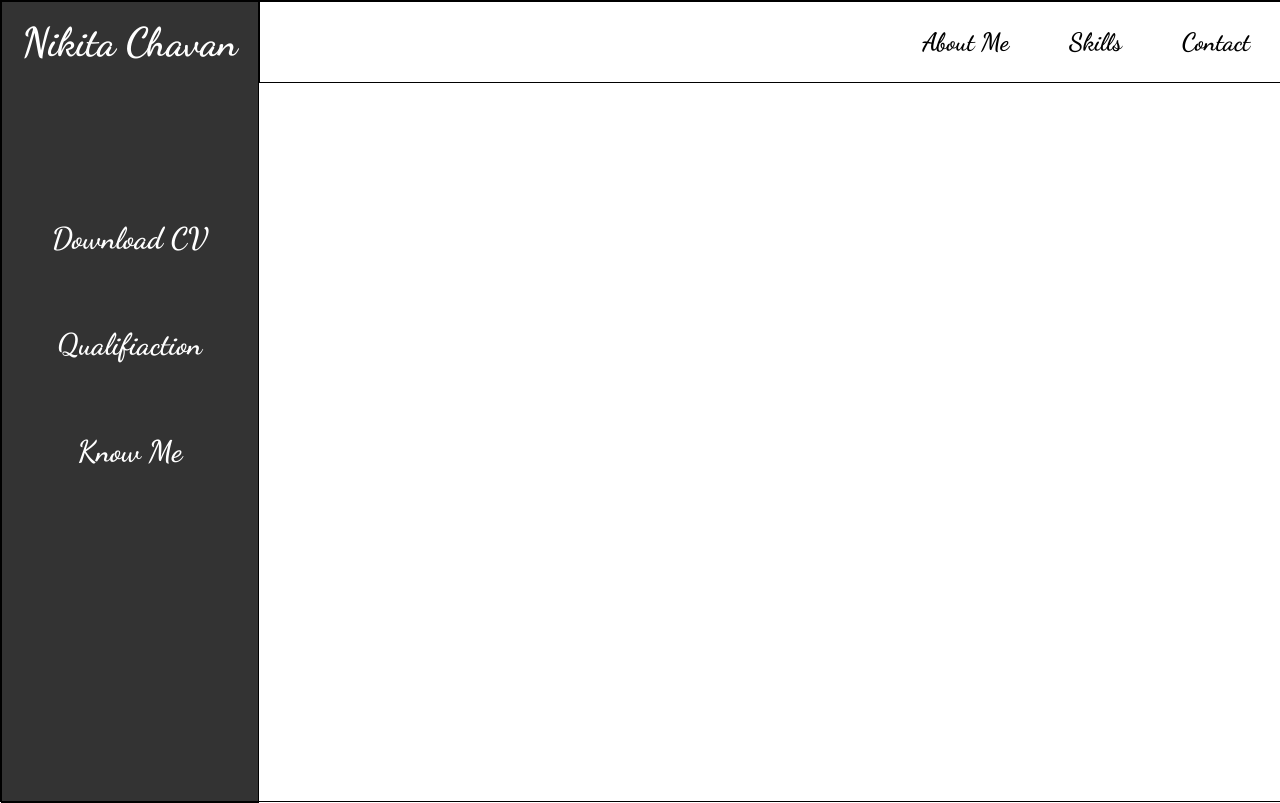
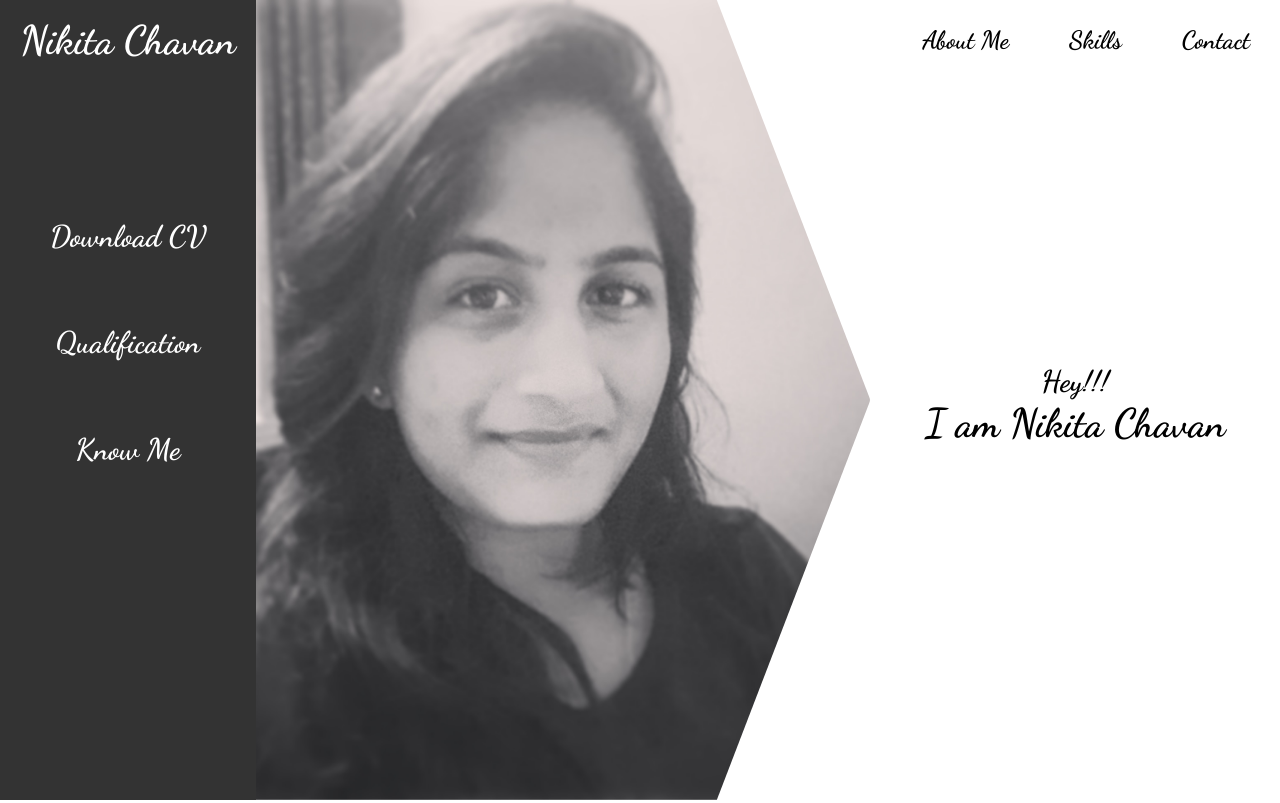
Before and after one commit to nikki156/gs_portfolio, a plain HTML site: page index.html in a window 1280 px wide. Drawn offline with Linux system fonts and the light colour scheme.

Commit message:
Landing Page Completed

```diff
--- a/index.html
+++ b/index.html
@@ -11,20 +11,20 @@
 </head>
 
 <body>
-    <div class="main_wrapper border">
-        <div class="sidebar border" >
+    <div class="main_wrapper ">
+        <div class="sidebar " >
             <div class="sidebar_header">
                 <div class="sidebar_header_content">Nikita Chavan
                 </div>
             </div>
             <div class="sidebar_navigation">
                 <div class="sidebar_navigation_item">Download CV</div>
-                <div class="sidebar_navigation_item">Qualifiaction</div>
+                <div class="sidebar_navigation_item">Qualification</div>
                 <div class="sidebar_navigation_item">Know Me</div>
             </div>
         </div>
         <div class="main_area">
-            <div class="main_area_header border">
+            <div class="main_area_header ">
                 <ul>
                     <li>About Me</li>
                     <li>Skills</li>
@@ -32,6 +32,15 @@
                 </ul>
 
             </div>
+            <div class="profile_wrapper "></div>
+            <div class="main_area_content ">
+                <div class="main_area_content_sub_heading">
+                    Hey!!!
+                </div>
+                <div class="main_area_content_heading">
+                    I am Nikita Chavan
+                </div>
+            </div>
         </div>
     </div>
 
--- a/main.css
+++ b/main.css
@@ -60,6 +60,7 @@ body{
 .main_area{
     width: 80%;
     height: 100%;
+    display: flex;
 }
 
 .main_area_header{
@@ -67,6 +68,8 @@ body{
     display: flex;
     justify-content: flex-end;
     align-items: center;
+    position: fixed;
+    width: 80%;
 }
 
 .main_area_header ul{
@@ -78,3 +81,34 @@ body{
     padding: 0px 30px;
     font-size: 25px;/*20px;*/
 }
+
+.profile_wrapper{
+    width: 60%;
+    height: 100%;
+    background-image: url('./img/img-1.jpg');
+    background-position: center, center;
+    /* background-repeat: no-repeat; */
+    background-size: cover;
+    clip-path: polygon(0% 0%, 75% 0%, 100% 50%, 75% 100%, 0% 100%);
+}
+
+.main_area_content{
+    width: 40%;
+    height: 100%;
+    display: flex;
+    align-items: center;
+    flex-direction: column;
+    justify-content: center;
+}
+
+.main_area_content_heading{
+    font-size: 40px;
+    font-weight: bold;
+    /* text-decoration: underline; */
+
+}
+
+.main_area_content_sub_heading{
+    font-size: 30px;
+    margin-top: 10px;
+}
```
Also changed, not shown: img/img-1.jpg (added), img/img-2.jpg (added).
